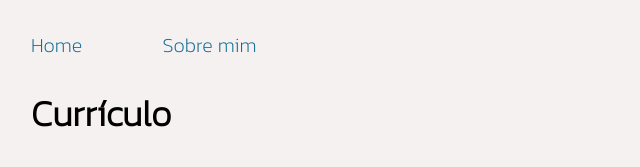
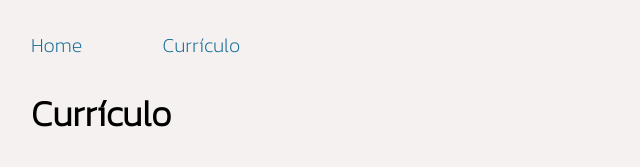
Before and after one commit to IsacNog/Portifolio, a plain HTML site: page about.html in a window 1280 px wide. Shown: the top 167 px of the page, 101-741 px from the left. Drawn offline with Linux system fonts and the light colour scheme.

Commit message:
Update about.html

```diff
--- a/about.html
+++ b/about.html
@@ -3,14 +3,14 @@
 <head>
     <meta charset="UTF-8">
     <meta name="viewport" content="width=device-width, initial-scale=1.0">
-    <title>Sobre mim</title>
+    <title>Currículo</title>
     <link rel="stylesheet" href="styles/style.css">
 </head>
 <body>
     <header class="cabecalho">
         <nav class="cabecalho-menu">
             <a class="cabecalho-menu-link" href="index.html">Home</a>
-            <a class="cabecalho-menu-link" href="about.html">Sobre mim</a>
+            <a class="cabecalho-menu-link" href="about.html">Currículo</a>
         </nav>
     </header>
     <main class="apresentacao">
```
